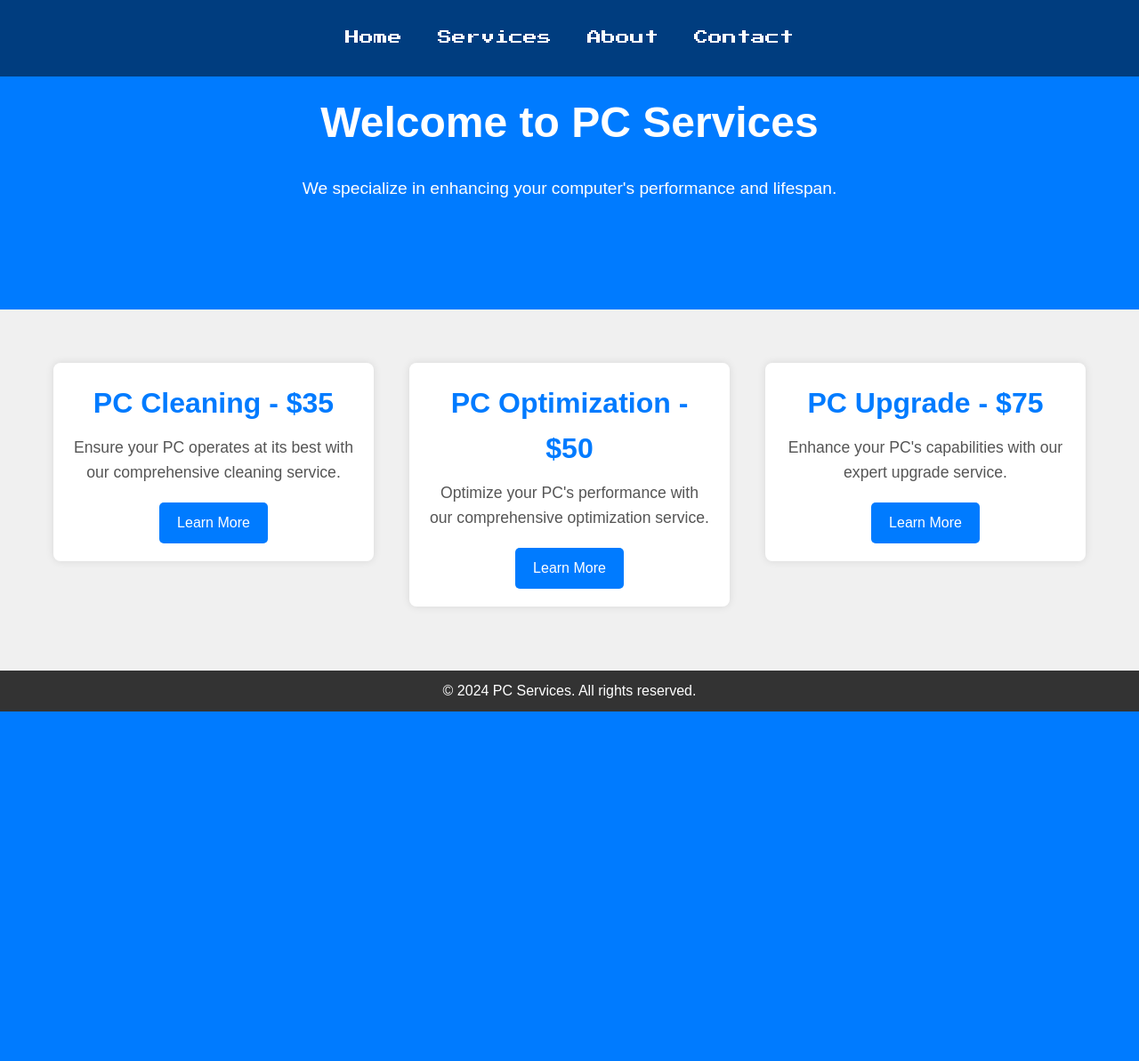
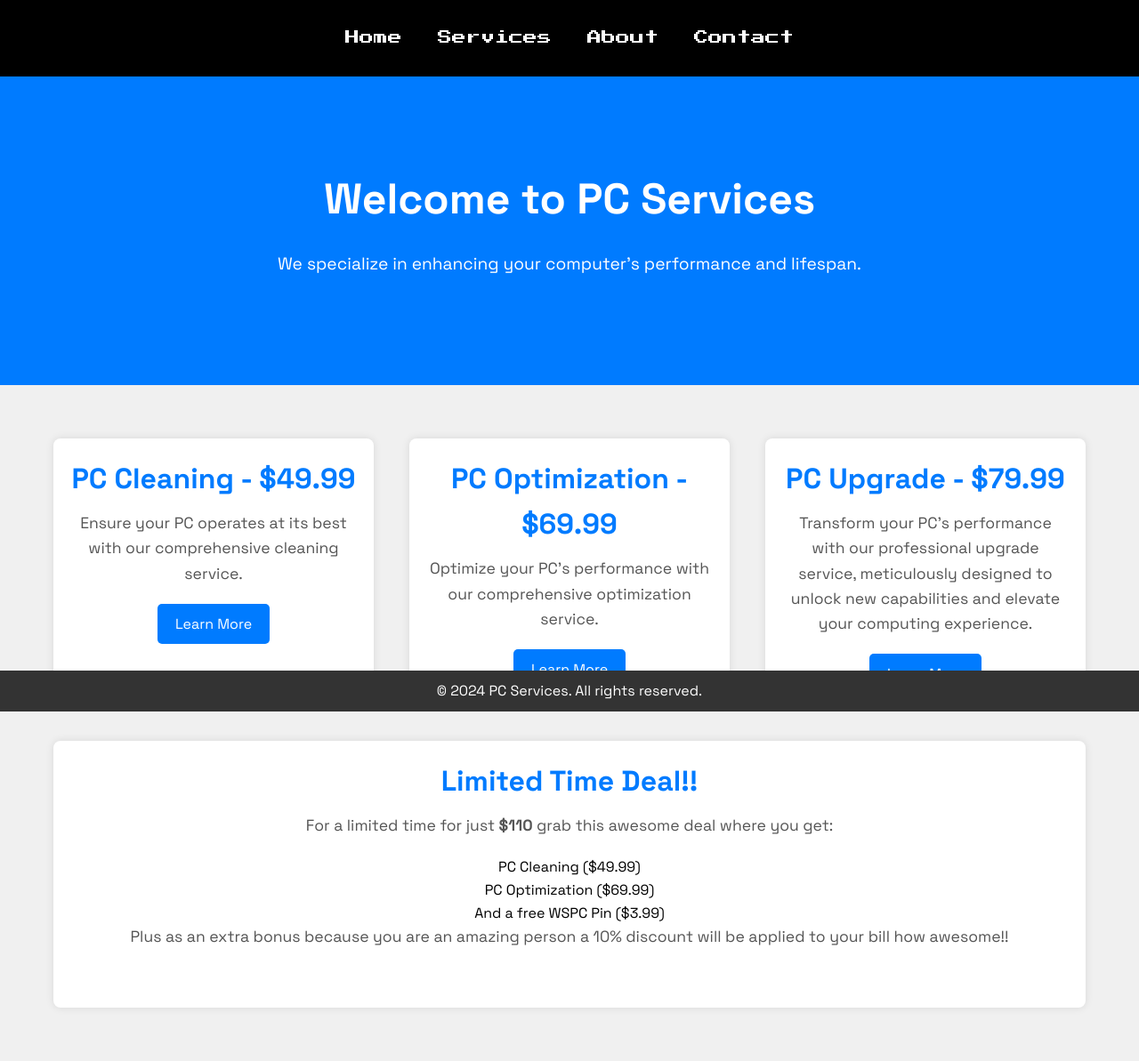
Before and after one commit to 22062239/WSPC, a Django app: page / in a window 1280 px wide. Shown: the whole page at 89% size. Before the commit the page ends 800 px from the top, so only its background shows below. Run offline with Django 5.2, Linux system fonts and the light colour scheme.

Commit message:
Hopefully this is the last of it

```diff
--- a/PC/static/PC/CSS/about.css
+++ b/PC/static/PC/CSS/about.css
@@ -20,11 +20,11 @@ body {
 
 
 nav {
-    position: fixed;
+
     top: 0;
     left: 0;
     width: 100%;
-    background-color: rgba(0, 0, 0, 0.5);
+    background-color: black;
     padding: 10px 0;
     font-family: 'Press Start 2P';
 }
--- a/PC/static/PC/CSS/home.css
+++ b/PC/static/PC/CSS/home.css
@@ -1,5 +1,5 @@
 @import "https://fonts.googleapis.com/css?family=Press%20Start%202P";
-
+@import url('https://fonts.googleapis.com/css2?family=Space+Grotesk:wght@300..700&display=swap');
 /* Reset default styles */
 * {
     margin: 0;
@@ -12,17 +12,17 @@ body {
     flex-direction: column;
     min-height: 100vh;
     margin: 0;
-    font-family: Arial, sans-serif;
+    font-family: 'Space Grotesk';
     background-color: #f0f0f0;
     line-height: 1.6;
 }
 
 nav {
-    position: fixed;
+
     top: 0;
     left: 0;
     width: 100%;
-    background-color: rgba(0, 0, 0, 0.5);
+    background-color: black;
     padding: 10px 0;
     font-family: 'Press Start 2P';
 }
@@ -38,6 +38,7 @@ nav ol {
 
 nav ol li {
     margin: 20px;
+
 }
 
 a {
@@ -118,12 +119,14 @@ a {
     flex-wrap: wrap;
     margin: 40px auto;
     max-width: 1200px;
+
 }
 
 .service-item {
     flex: 1;
     margin: 20px;
     min-width: 280px;
+
 }
 
 .service-box {
@@ -132,18 +135,21 @@ a {
     border-radius: 8px;
     box-shadow: 0 0 10px rgba(0, 0, 0, 0.1);
     text-align: center;
+    height: 300px; /* Example fixed height */
 }
 
 .service-item h2 {
     font-size: 2em;
     color: #007bff;
     margin-bottom: 10px;
+    font-family: 'Space Grotesk';
 }
 
 .service-item p {
     font-size: 1.1em;
     color: #555;
     margin-bottom: 20px;
+    font-family: 'Space Grotesk';
 }
 
 .btn {
@@ -168,4 +174,9 @@ footer {
     position: fixed;
     width: 100%;
     bottom: 0;
+    font-family: 'Space Grotesk';
 }
+
+.special {
+    list-style-type: none;
+}
--- a/PC/static/PC/CSS/services.css
+++ b/PC/static/PC/CSS/services.css
@@ -18,11 +18,11 @@ body {
 }
 
 nav {
-    position: fixed;
+
     top: 0;
     left: 0;
     width: 100%;
-    background-color: rgba(0, 0, 0, 0.5);
+    background-color: black;
     padding: 10px 0;
     font-family: 'Press Start 2P';
 }
--- a/PC/templates/PC/contact.html
+++ b/PC/templates/PC/contact.html
@@ -6,7 +6,7 @@
     <meta name="viewport" content="width=device-width, initial-scale=1.0">
     <title>Contact Us</title>
     <!-- Assuming your CSS file path is correct -->
-    <link rel="stylesheet" href="/static/PC/css/contact.css">
+    <link rel="stylesheet" href="/static/PC/CSS/contact.css">
 </head>
 
 <body>
--- a/PC/templates/PC/home.html
+++ b/PC/templates/PC/home.html
@@ -30,7 +30,7 @@
     <div class="services">
         <div class="service-item pc-cleaning">
             <div class="service-box">
-                <h2>PC Cleaning - $35</h2>
+                <h2>PC Cleaning - $49.99</h2>
                 <p>Ensure your PC operates at its best with our comprehensive cleaning service.</p>
                 <a href="{% url 'services' %}" class="btn">Learn More</a>
             </div>
@@ -38,7 +38,7 @@
 
         <div class="service-item pc-optimization">
             <div class="service-box">
-                <h2>PC Optimization - $50</h2>
+                <h2>PC Optimization - $69.99</h2>
                 <p>Optimize your PC's performance with our comprehensive optimization service.</p>
                 <a href="{% url 'services' %}" class="btn">Learn More</a>
             </div>
@@ -46,9 +46,24 @@
 
         <div class="service-item pc-upgrade">
             <div class="service-box">
-                <h2>PC Upgrade - $75</h2>
-                <p>Enhance your PC's capabilities with our expert upgrade service.</p>
+                <h2>PC Upgrade - $79.99</h2>
+                <p>Transform your PC's performance with our professional upgrade service, meticulously designed to
+                    unlock new capabilities and elevate your computing experience.</p>
                 <a href="{% url 'services' %}" class="btn">Learn More</a>
+            </div>
+        </div>
+
+        <div class="service-item limited-deal">
+            <div class="service-box">
+                <h2>Limited Time Deal!!</h2>
+                <p>For a limited time for just <strong>$110</strong> grab this awesome deal where you get:</p>
+                <ul>
+                    <li class="special">PC Cleaning ($49.99)</li>
+                    <li class="special">PC Optimization ($69.99)</li>
+                    <li class="special">And a free WSPC Pin ($3.99)</li>
+                </ul>
+                <p>Plus as an extra bonus because you are an amazing person a 10% discount will be applied to your bill how
+                    awesome!!</p>
             </div>
         </div>
     </div>
--- a/PC/templates/PC/services.html
+++ b/PC/templates/PC/services.html
@@ -5,7 +5,7 @@
     <meta charset="UTF-8">
     <meta name="viewport" content="width=device-width, initial-scale=1.0">
     <title>Our Services</title>
-    <link rel="stylesheet" href="/static/PC/css/services.css">
+    <link rel="stylesheet" href="/static/PC/CSS/services.css">
     <link rel="stylesheet" href="https://cdnjs.cloudflare.com/ajax/libs/font-awesome/6.0.0-beta3/css/all.min.css"
         integrity="sha512-..." crossorigin="anonymous" referrerpolicy="no-referrer" />
 </head>
```
Also changed, not shown: PC/static/PC/CSS/contact.css (+35 -3 lines), PC/templates/PC/about.html (+6 -6 lines), PC/static/PC/images/Warragamba & silverdale.png, PC/static/PC/images/qr.png (added), 1 other file.
